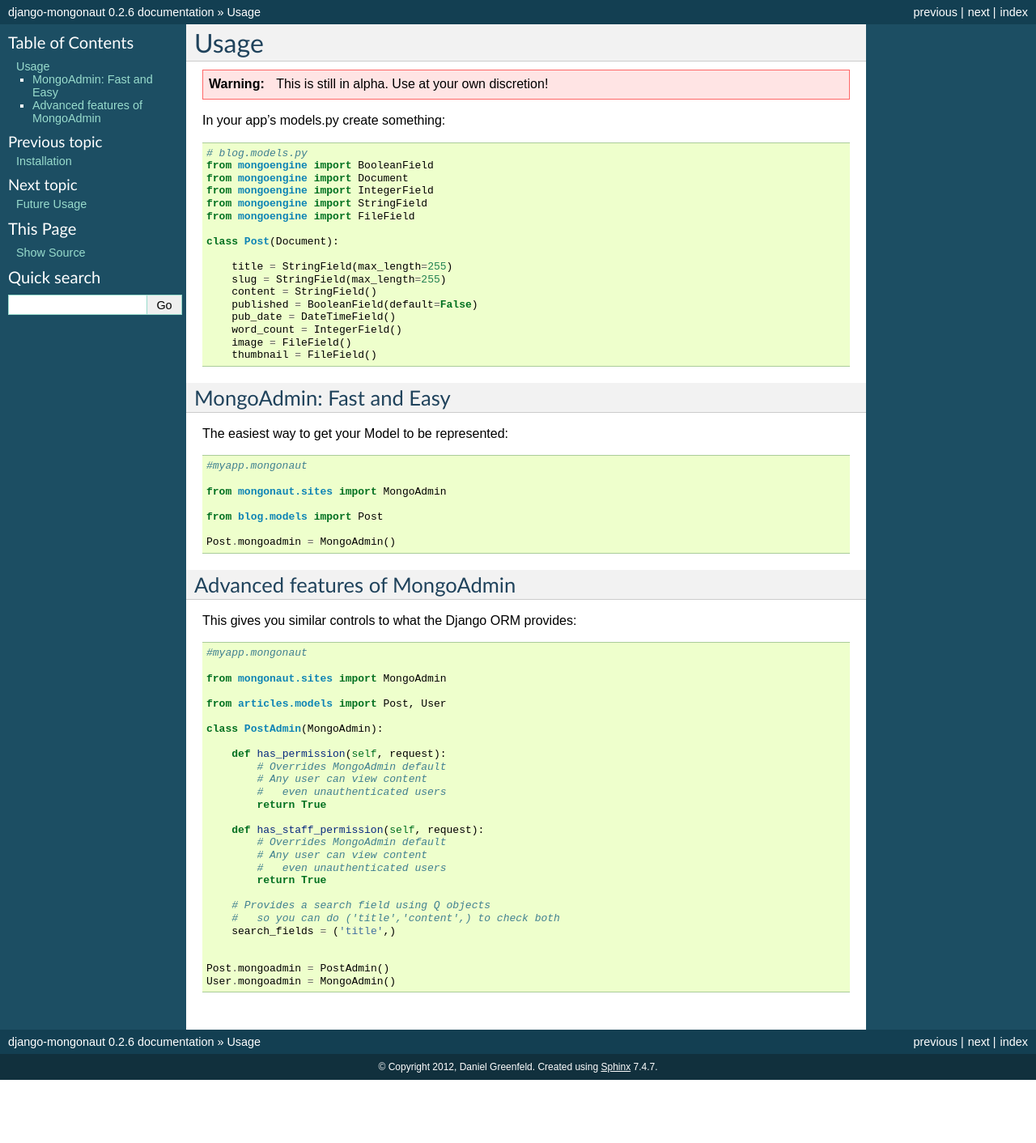
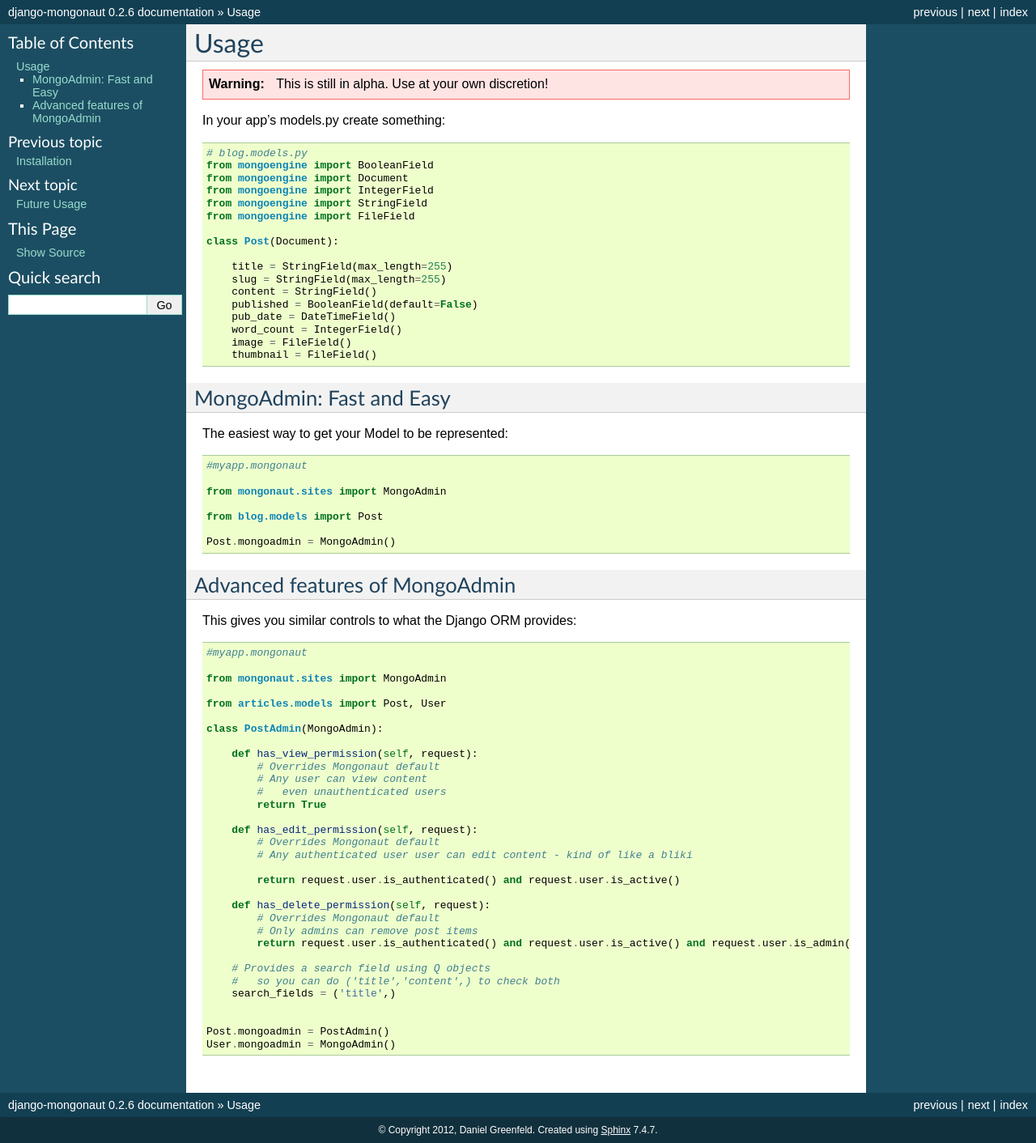
Before and after one commit to jazzband/django-mongonaut, a Sphinx documentation site: the page built from docs/usage.rst, in a window 1280 px wide. Shown: the whole page at 81% size. Built offline with Sphinx 7.4.7, drawn with Linux system fonts in a browser that asks for light colours; before the commit the page ends 1334 px from its top, so only the background shows below that.

Commit message:
Revision of permission systems

```diff
--- a/docs/usage.rst
+++ b/docs/usage.rst
@@ -56,17 +56,22 @@
 
     class PostAdmin(MongoAdmin):
 
-        def has_permission(self, request):
-            # Overrides MongoAdmin default
+        def has_view_permission(self, request):
+            # Overrides Mongonaut default
             # Any user can view content
             #   even unauthenticated users
             return True
 
-        def has_staff_permission(self, request):
-            # Overrides MongoAdmin default
-            # Any user can view content
-            #   even unauthenticated users
-            return True
+        def has_edit_permission(self, request):
+            # Overrides Mongonaut default
+            # Any authenticated user user can edit content - kind of like a bliki
+
+            return request.user.is_authenticated() and request.user.is_active()
+
+        def has_delete_permission(self, request):
+            # Overrides Mongonaut default
+            # Only admins can remove post items
+            return request.user.is_authenticated() and request.user.is_active() and request.user.is_admin()
 
         # Provides a search field using Q objects
         #   so you can do ('title','content',) to check both
```
Also changed, not shown: docs/index.rst (+8 -8 lines), 7 other files.
